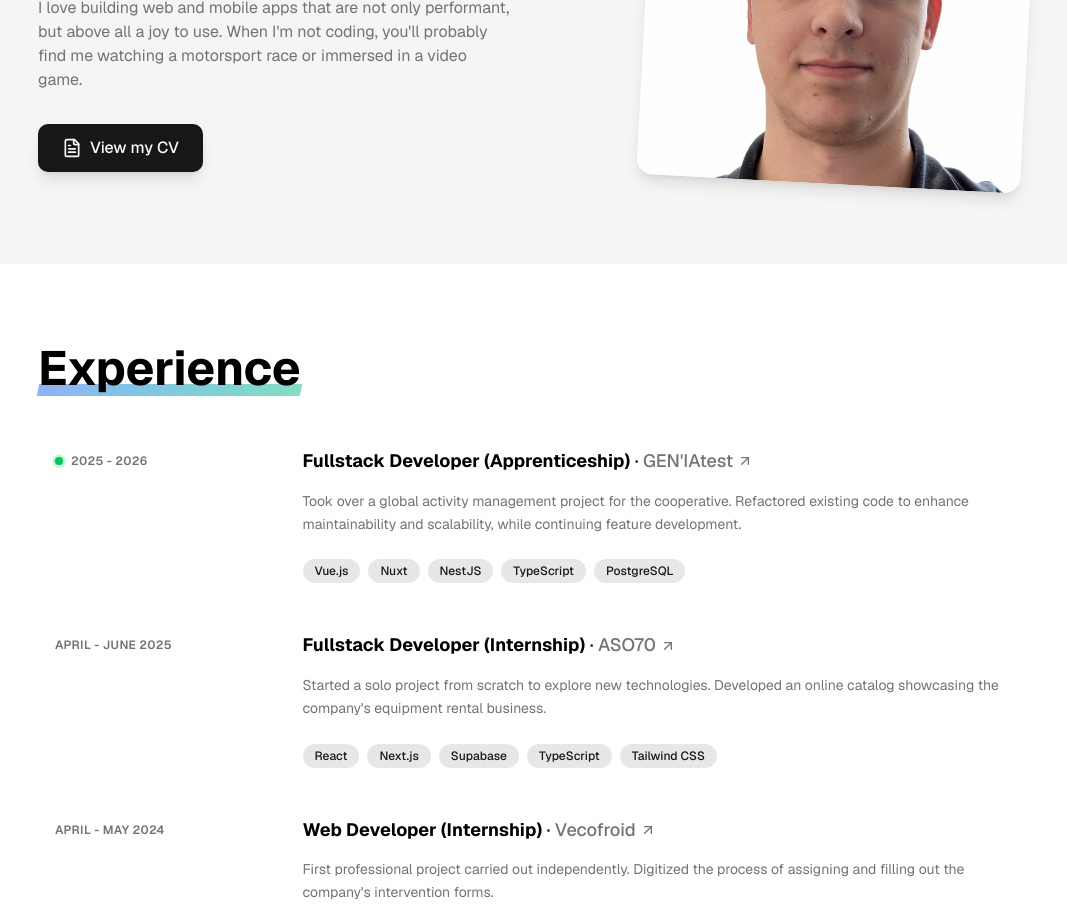
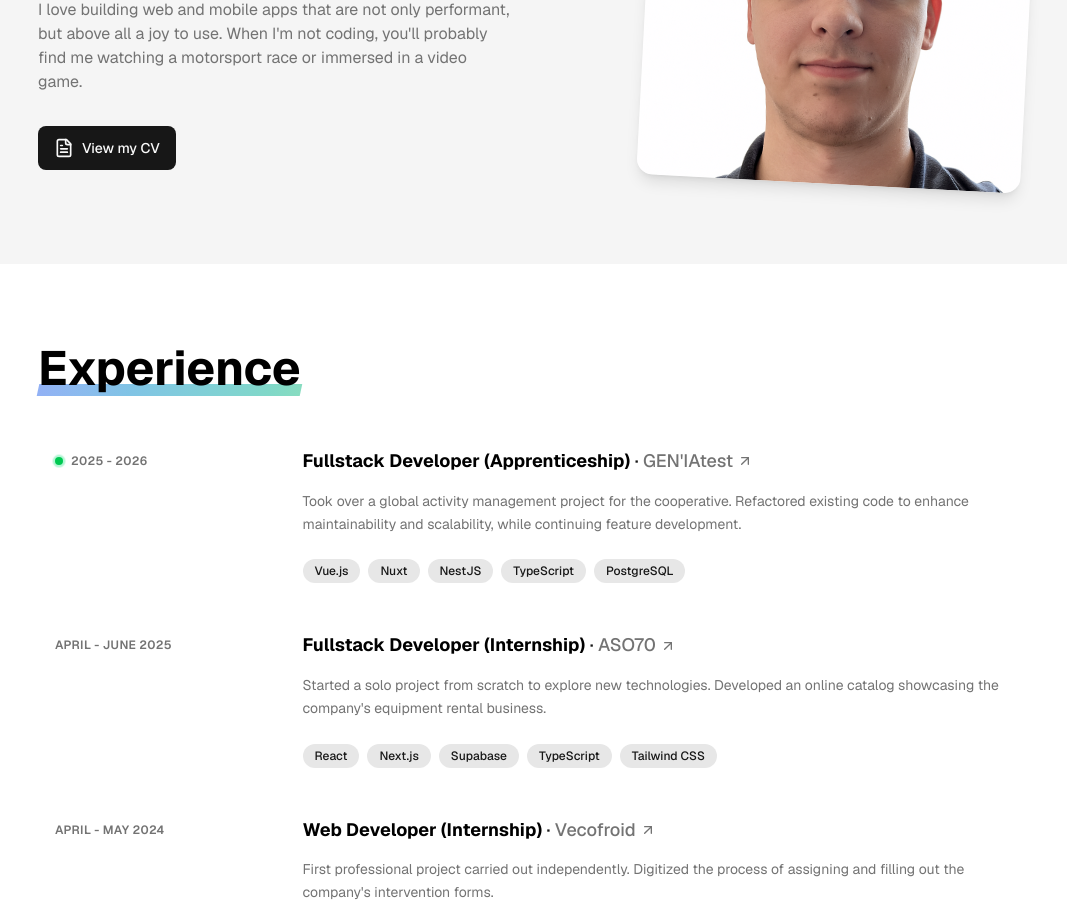
Before and after one commit to TomBertomeu/Portfolio, a Next.js app: page / in a window 1280 px wide. Shown: the part 1080-2001 px from the top of the page, without its empty margins (106-1173 px from the left). Built offline with nearby package versions, Linux system fonts and the light colour scheme.

Commit message:
style: harmonize buttons and refine static elements for better consistency

```diff
--- a/app/page.tsx
+++ b/app/page.tsx
@@ -42,7 +42,7 @@ export default function Home() {
                                 href={`/cv/BERTOMEU_TOM-CV_Portfolio_${language.toUpperCase()}.pdf`}
                                 target="_blank"
                                 rel="noopener noreferrer"
-                                className="cursor-pointer inline-flex items-center gap-2 bg-primary text-primary-foreground px-6 py-3 rounded-lg font-medium hover:bg-primary/90 transition-colors shadow-lg hover:shadow-xl hover:-translate-y-0.5 duration-300"
+                                className="cursor-pointer inline-flex items-center gap-2 bg-primary text-primary-foreground px-4 py-3 rounded-md text-sm font-medium hover:bg-primary/90 transition-all duration-300"
                             >
                                 <FileText className="w-5 h-5" />
                                 {t("about.downloadCv")}
@@ -67,7 +67,7 @@ export default function Home() {
                             href={`/cv/BERTOMEU_TOM-CV_Portfolio_${language.toUpperCase()}.pdf`}
                             target="_blank"
                             rel="noopener noreferrer"
-                            className="cursor-pointer inline-flex items-center gap-2 bg-primary text-primary-foreground px-6 py-3 rounded-lg font-medium hover:bg-primary/90 transition-colors shadow-lg hover:shadow-xl hover:-translate-y-0.5 duration-300"
+                            className="cursor-pointer inline-flex items-center gap-2 bg-primary text-primary-foreground px-4 py-3 rounded-md text-sm font-medium hover:bg-primary/90 transition-all duration-300"
                         >
                             <FileText className="w-5 h-5" />
                             {t("about.downloadCv")}
```
